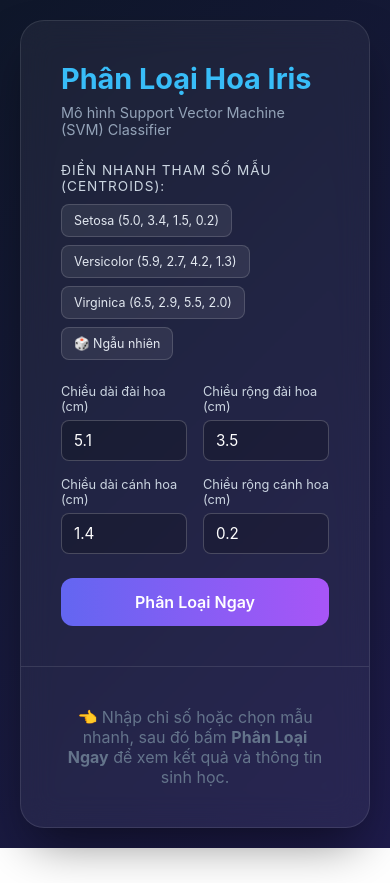
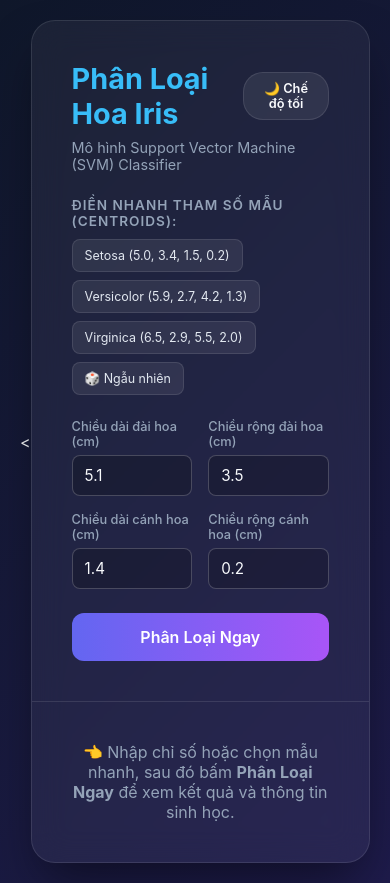
Before and after one commit to trun9d0/iris-fastapi, a plain HTML site: page index.html in a window 390 px wide. Before the commit the page ends 848 px from the top, so only its background shows below. Drawn offline with Linux system fonts and the light colour scheme.

Commit message:
Them giao dien web HTML

```diff
--- a/index.html
+++ b/index.html
@@ -1,66 +1,116 @@
-<!DOCTYPE html>
+<<!DOCTYPE html>
 <html lang="vi">
 <head>
     <meta charset="UTF-8">
     <meta name="viewport" content="width=device-width, initial-scale=1.0">
     <title>Iris Classification & Species Wiki</title>
     <style>
-        * { box-sizing: border-box; margin: 0; padding: 0; font-family: 'Inter', system-ui, -apple-system, sans-serif; }
+        :root {
+            --bg-gradient: linear-gradient(135deg, #0f172a 0%, #1e1b4b 100%);
+            --card-bg: rgba(255, 255, 255, 0.05);
+            --border-color: rgba(255, 255, 255, 0.1);
+            --text-primary: #f8fafc;
+            --text-secondary: #94a3b8;
+            --title-color: #38bdf8;
+            --input-bg: rgba(0, 0, 0, 0.2);
+            --input-border: rgba(255, 255, 255, 0.2);
+            --preset-bg: rgba(255, 255, 255, 0.08);
+            --preset-text: #e2e8f0;
+            --wiki-bg: rgba(0, 0, 0, 0.25);
+            --shadow-color: rgba(0, 0, 0, 0.5);
+        }
+
+        body.light-mode {
+            --bg-gradient: linear-gradient(135deg, #e0e7ff 0%, #f3e8ff 100%);
+            --card-bg: rgba(255, 255, 255, 0.65);
+            --border-color: rgba(255, 255, 255, 0.8);
+            --text-primary: #0f172a;
+            --text-secondary: #475569;
+            --title-color: #4f46e5;
+            --input-bg: rgba(255, 255, 255, 0.85);
+            --input-border: rgba(79, 70, 229, 0.2);
+            --preset-bg: rgba(79, 70, 229, 0.1);
+            --preset-text: #3730a3;
+            --wiki-bg: rgba(255, 255, 255, 0.5);
+            --shadow-color: rgba(79, 70, 229, 0.15);
+        }
+
+        * { box-sizing: border-box; margin: 0; padding: 0; font-family: 'Inter', system-ui, -apple-system, sans-serif; transition: background 0.3s, color 0.3s, border-color 0.3s; }
+
         body {
-            background: linear-gradient(135deg, #0f172a 0%, #1e1b4b 100%);
+            background: var(--bg-gradient);
             min-height: 100vh;
             display: flex;
             justify-content: center;
             align-items: center;
             padding: 20px;
-            color: #f8fafc;
+            color: var(--text-primary);
         }
+
         .app-container {
             display: flex;
             flex-direction: row;
             width: 100%;
             max-width: 1100px;
-            background: rgba(255, 255, 255, 0.05);
+            background: var(--card-bg);
             backdrop-filter: blur(16px);
             -webkit-backdrop-filter: blur(16px);
-            border: 1px solid rgba(255, 255, 255, 0.1);
+            border: 1px solid var(--border-color);
             border-radius: 24px;
             overflow: hidden;
-            box-shadow: 0 25px 50px -12px rgba(0, 0, 0, 0.5);
+            box-shadow: 0 25px 50px -12px var(--shadow-color);
         }
+
         .left-panel, .right-panel { flex: 1; padding: 40px; }
-        .left-panel { border-right: 1px solid rgba(255, 255, 255, 0.1); }
+        .left-panel { border-right: 1px solid var(--border-color); }
 
-        h1 { font-size: 1.8rem; margin-bottom: 8px; color: #38bdf8; }
-        p.subtitle { font-size: 0.9rem; color: #94a3b8; margin-bottom: 24px; }
+        .header-row { display: flex; justify-content: space-between; align-items: center; margin-bottom: 8px; }
+        h1 { font-size: 1.8rem; color: var(--title-color); }
 
-        .presets-title { font-size: 0.85rem; text-transform: uppercase; letter-spacing: 1px; color: #cbd5e1; margin-bottom: 10px; }
+        .btn-theme {
+            background: var(--preset-bg);
+            border: 1px solid var(--border-color);
+            color: var(--text-primary);
+            padding: 8px 14px;
+            border-radius: 20px;
+            font-size: 0.8rem;
+            font-weight: 600;
+            cursor: pointer;
+            display: flex;
+            align-items: center;
+            gap: 6px;
+        }
+        .btn-theme:hover { opacity: 0.8; }
+
+        p.subtitle { font-size: 0.9rem; color: var(--text-secondary); margin-bottom: 24px; }
+
+        .presets-title { font-size: 0.85rem; text-transform: uppercase; letter-spacing: 1px; color: var(--text-secondary); margin-bottom: 10px; font-weight: 600; }
         .presets-group { display: flex; flex-wrap: wrap; gap: 8px; margin-bottom: 24px; }
         .btn-preset {
-            background: rgba(255, 255, 255, 0.08);
-            border: 1px solid rgba(255, 255, 255, 0.15);
-            color: #e2e8f0;
+            background: var(--preset-bg);
+            border: 1px solid var(--border-color);
+            color: var(--preset-text);
             padding: 8px 12px;
             border-radius: 8px;
             font-size: 0.78rem;
             cursor: pointer;
             transition: all 0.2s;
         }
-        .btn-preset:hover { background: #38bdf8; color: #0f172a; font-weight: bold; }
+        .btn-preset:hover { background: var(--title-color); color: #fff; font-weight: bold; }
 
         .form-grid { display: grid; grid-template-columns: 1fr 1fr; gap: 16px; margin-bottom: 24px; }
-        .input-group label { display: block; font-size: 0.8rem; color: #cbd5e1; margin-bottom: 6px; }
+        .input-group label { display: block; font-size: 0.8rem; color: var(--text-secondary); margin-bottom: 6px; font-weight: 500; }
         .input-group input {
             width: 100%;
-            background: rgba(0, 0, 0, 0.2);
-            border: 1px solid rgba(255, 255, 255, 0.2);
+            background: var(--input-bg);
+            border: 1px solid var(--input-border);
             padding: 10px 12px;
             border-radius: 8px;
-            color: #fff;
+            color: var(--text-primary);
             font-size: 0.95rem;
             outline: none;
         }
-        .input-group input:focus { border-color: #38bdf8; }
+        .input-group input:focus { border-color: var(--title-color); }
 
         .btn-submit {
             width: 100%;
@@ -77,24 +127,25 @@
         .btn-submit:hover { opacity: 0.9; transform: translateY(-1px); }
 
         .right-panel { display: flex; flex-direction: column; justify-content: center; align-items: center; text-align: center; }
-        .placeholder-state { color: #64748b; }
+        .placeholder-state { color: var(--text-secondary); }
         .result-card { width: 100%; display: none; animation: fadeIn 0.4s ease-in-out forwards; }
-        .flower-image { width: 100%; height: 200px; object-fit: cover; border-radius: 16px; margin-bottom: 16px; border: 1px solid rgba(255, 255, 255, 0.2); }
-        .species-name { font-size: 1.6rem; color: #4ade80; text-transform: capitalize; margin-bottom: 12px; }
+        .flower-image { width: 100%; height: 210px; object-fit: cover; border-radius: 16px; margin-bottom: 16px; border: 1px solid var(--border-color); }
+        .species-name { font-size: 1.6rem; color: #10b981; text-transform: capitalize; margin-bottom: 12px; font-weight: 700; }
         .wiki-box {
-            background: rgba(0, 0, 0, 0.25);
+            background: var(--wiki-bg);
             border-radius: 12px;
             padding: 16px;
             text-align: left;
-            font-size: 0.85rem;
-            line-height: 1.5;
-            border: 1px solid rgba(255, 255, 255, 0.05);
+            font-size: 0.88rem;
+            line-height: 1.6;
+            border: 1px solid var(--border-color);
         }
-        .wiki-item { margin-bottom: 8px; }
-        .wiki-item strong { color: #38bdf8; }
+        .wiki-item { margin-bottom: 8px; color: var(--text-primary); }
+        .wiki-item:last-child { margin-bottom: 0; }
+        .wiki-item strong { color: var(--title-color); }
 
         @keyframes fadeIn { from { opacity: 0; transform: translateY(10px); } to { opacity: 1; transform: translateY(0); } }
-        @media (max-width: 768px) { .app-container { flex-direction: column; } .left-panel { border-right: none; border-bottom: 1px solid rgba(255, 255, 255, 0.1); } }
+        @media (max-width: 768px) { .app-container { flex-direction: column; } .left-panel { border-right: none; border-bottom: 1px solid var(--border-color); } }
     </style>
 </head>
 <body>
@@ -102,7 +153,10 @@
 <div class="app-container">
     <!-- Cột trái: Form nhập liệu & Preset -->
     <div class="left-panel">
-        <h1>Phân Loại Hoa Iris</h1>
+        <div class="header-row">
+            <h1>Phân Loại Hoa Iris</h1>
+            <button class="btn-theme" onclick="toggleTheme()" id="themeBtn">🌙 Chế độ tối</button>
+        </div>
         <p class="subtitle">Mô hình Support Vector Machine (SVM) Classifier</p>
 
         <div class="presets-title">Điền nhanh tham số mẫu (Centroids):</div>
@@ -148,7 +202,6 @@
                 <div class="wiki-item"><strong>Tên khoa học:</strong> <span id="wikiSciName"></span></div>
                 <div class="wiki-item"><strong>Phân bố:</strong> <span id="wikiDist"></span></div>
                 <div class="wiki-item"><strong>Đặc điểm:</strong> <span id="wikiDesc"></span></div>
-                <div class="wiki-item"><strong>Insight ML:</strong> <span id="wikiFact"></span></div>
             </div>
         </div>
     </div>
@@ -160,24 +213,27 @@
             sciName: "Iris setosa",
             dist: "Vùng khí hậu lạnh Bắc Mỹ và Đông Á.",
             desc: "Cánh hoa ngắn, nhỏ, đài hoa xòe rộng. Thường có màu xanh tím đặc trưng.",
-            fact: "Tuyến tính hoàn hảo: Đây là loài duy nhất có thể phân tách 100% bằng ranh giới tuyến tính đơn giản.",
             img: "https://upload.wikimedia.org/wikipedia/commons/5/56/Kosaciec_szczecinkowaty_Iris_setosa.jpg"
         },
         "versicolor": {
             sciName: "Iris versicolor",
             dist: "Khu vực đầm lầy, ven hồ Bắc Mỹ.",
             desc: "Kích thước hoa trung bình, cánh hoa có vân sọc mượt mà.",
-            fact: "Ranh giới phức tạp: Nằm ở vùng trung gian trong không gian thuộc tính, dễ bị nhầm lẫn với Virginica.",
             img: "https://upload.wikimedia.org/wikipedia/commons/4/41/Iris_versicolor_3.jpg"
         },
         "virginica": {
             sciName: "Iris virginica",
             dist: "Đồng cỏ ẩm ướt vùng Đông Bắc Mỹ.",
             desc: "Hoa lớn nhất trong 3 loài, cánh hoa dài và có gân hoa vàng đậm nổi bật.",
-            fact: "Kích thước vượt trội: Yêu cầu mô hình SVM tính toán khoảng cách lề (margin) tối ưu để phân biệt.",
             img: "https://upload.wikimedia.org/wikipedia/commons/9/9f/Iris_virginica.jpg"
         }
     };
+
+    function toggleTheme() {
+        document.body.classList.toggle('light-mode');
+        const isLight = document.body.classList.contains('light-mode');
+        document.getElementById('themeBtn').innerText = isLight ? "☀️ Chế độ sáng" : "🌙 Chế độ tối";
+    }
 
     function applyPreset(sl, sw, pl, pw) {
         document.getElementById('sl').value = sl;
@@ -220,7 +276,6 @@
             document.getElementById('wikiSciName').innerText = info.sciName;
             document.getElementById('wikiDist').innerText = info.dist;
             document.getElementById('wikiDesc').innerText = info.desc;
-            document.getElementById('wikiFact').innerText = info.fact;
 
         } catch (err) {
             alert('Lỗi kết nối API!');
```
